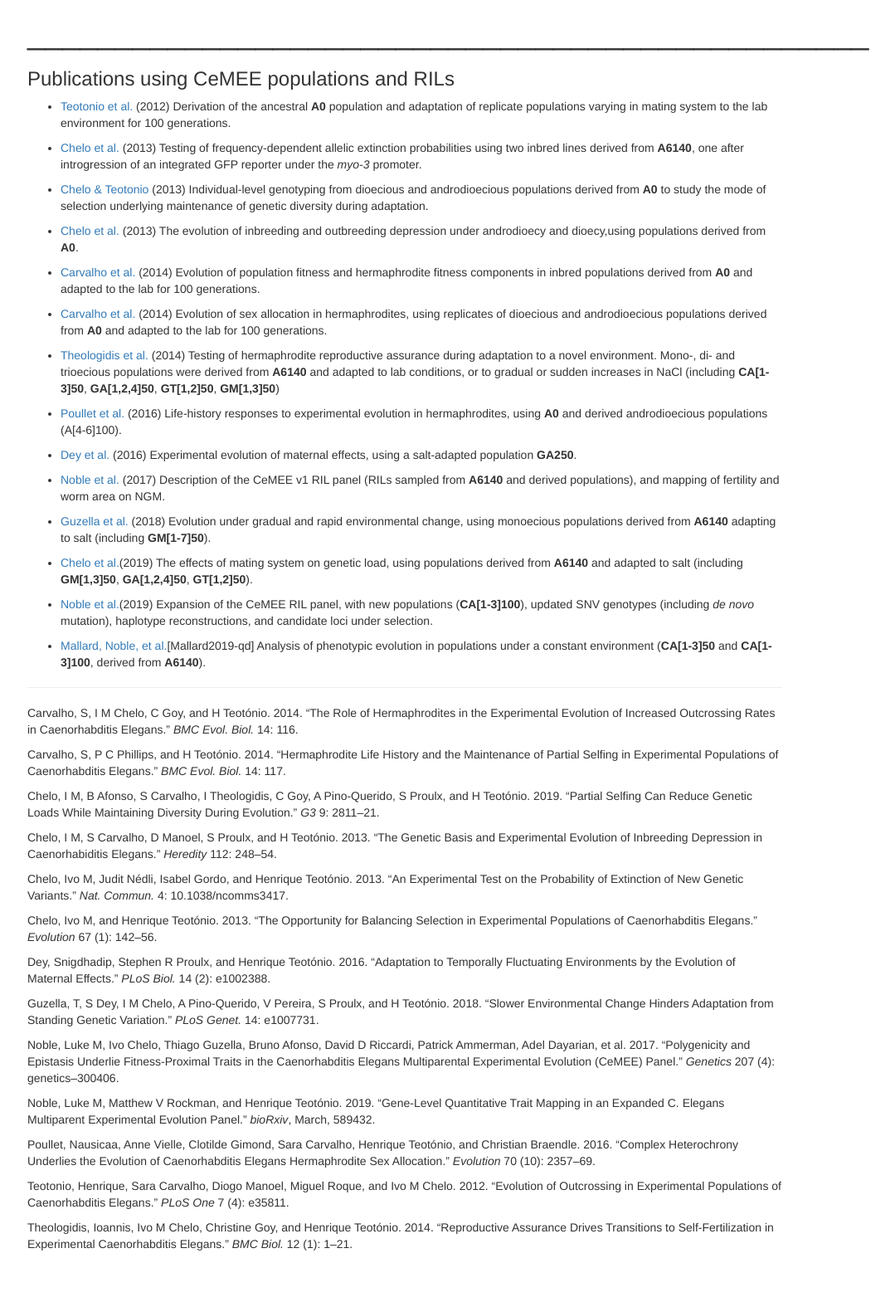
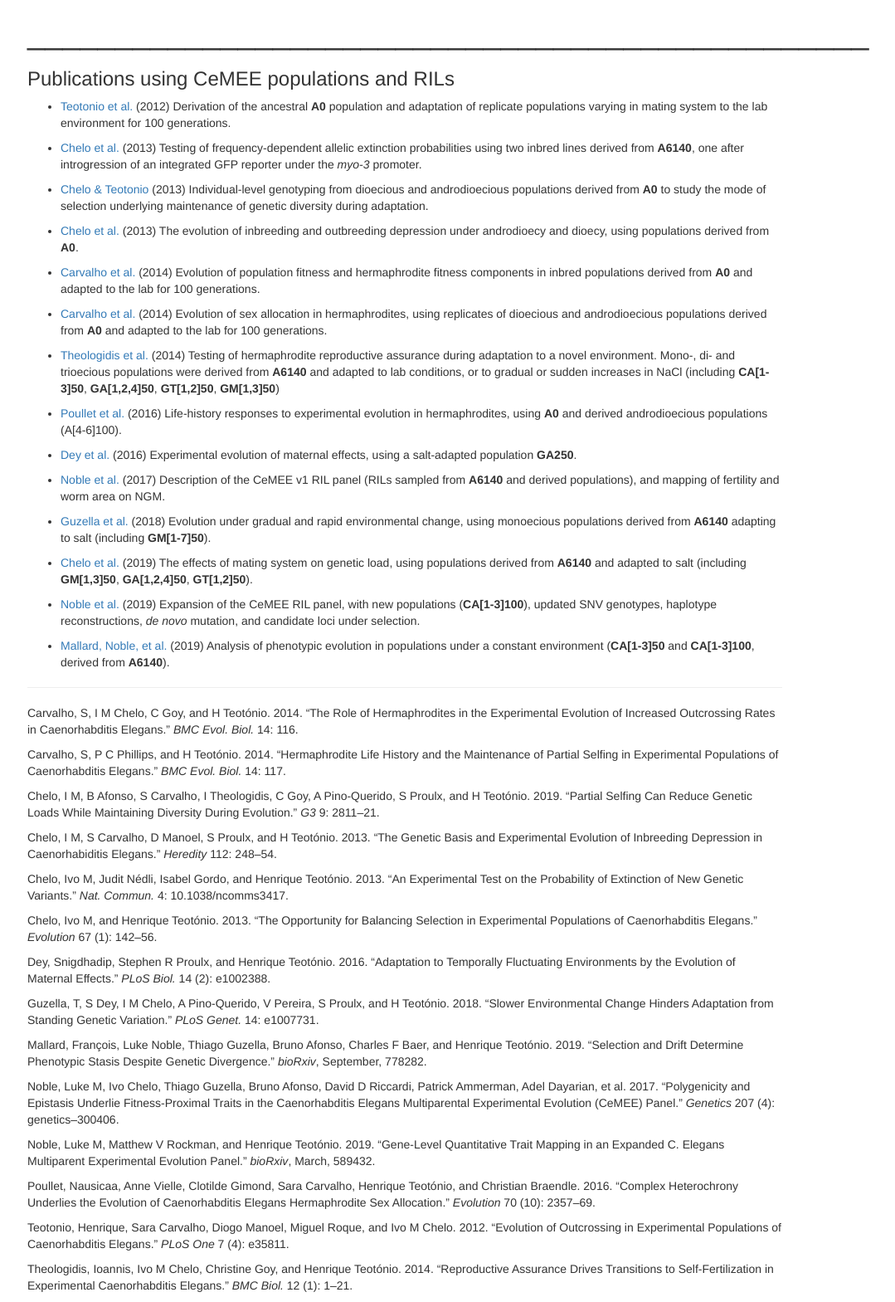
Before and after one commit to lukemn/cemee, a Jekyll site: the page pages/publications.html, which Jekyll copies as it is, in a window 1280 px wide. Shown: the whole page at 83% size, without its empty margins (152-1231 px from the left). Built offline with Jekyll 4.4.1, drawn with Linux system fonts in a browser that asks for light colours; before the commit the page ends 1519 px from its top, so only the background shows below that.

Commit message:
new pubs

```diff
--- a/pages/publications.html
+++ b/pages/publications.html
@@ -371,7 +371,7 @@ summary {
 <li><p><a href="https://journals.plos.org/plosone/article?id=10.1371/journal.pone.0035811">Teotonio et al.</a> <span class="citation">(2012)</span> Derivation of the ancestral <strong>A0</strong> population and adaptation of replicate populations varying in mating system to the lab environment for 100 generations.</p></li>
 <li><p><a href="https://www.nature.com/articles/ncomms3417?origin=ppub">Chelo et al.</a> <span class="citation">(2013)</span> Testing of frequency-dependent allelic extinction probabilities using two inbred lines derived from <strong>A6140</strong>, one after introgression of an integrated GFP reporter under the <em>myo-3</em> promoter.</p></li>
 <li><p><a href="https://onlinelibrary.wiley.com/doi/full/10.1111/j.1558-5646.2012.01744.x">Chelo &amp; Teotonio</a> <span class="citation">(2013)</span> Individual-level genotyping from dioecious and androdioecious populations derived from <strong>A0</strong> to study the mode of selection underlying maintenance of genetic diversity during adaptation.</p></li>
-<li><p><a href="https://www.nature.com/articles/hdy2013100">Chelo et al.</a> <span class="citation">(2013)</span> The evolution of inbreeding and outbreeding depression under androdioecy and dioecy,using populations derived from <strong>A0</strong>.</p></li>
+<li><p><a href="https://www.nature.com/articles/hdy2013100">Chelo et al.</a> <span class="citation">(2013)</span> The evolution of inbreeding and outbreeding depression under androdioecy and dioecy, using populations derived from <strong>A0</strong>.</p></li>
 <li><p><a href="https://bmcevolbiol.biomedcentral.com/articles/10.1186/1471-2148-14-116">Carvalho et al.</a> <span class="citation">(2014)</span> Evolution of population fitness and hermaphrodite fitness components in inbred populations derived from <strong>A0</strong> and adapted to the lab for 100 generations.</p></li>
 <li><p><a href="https://bmcevolbiol.biomedcentral.com/articles/10.1186/1471-2148-14-117">Carvalho et al.</a> <span class="citation">(2014)</span> Evolution of sex allocation in hermaphrodites, using replicates of dioecious and androdioecious populations derived from <strong>A0</strong> and adapted to the lab for 100 generations.</p></li>
 <li><p><a href="https://bmcbiol.biomedcentral.com/articles/10.1186/s12915-014-0093-1">Theologidis et al.</a> <span class="citation">(2014)</span> Testing of hermaphrodite reproductive assurance during adaptation to a novel environment. Mono-, di- and trioecious populations were derived from <strong>A6140</strong> and adapted to lab conditions, or to gradual or sudden increases in NaCl (including <strong>CA[1-3]50</strong>, <strong>GA[1,2,4]50</strong>, <strong>GT[1,2]50</strong>, <strong>GM[1,3]50</strong>)</p></li>
@@ -379,9 +379,9 @@ summary {
 <li><p><a href="https://journals.plos.org/plosbiology/article?id=10.1371/journal.pbio.1002388">Dey et al.</a> <span class="citation">(2016)</span> Experimental evolution of maternal effects, using a salt-adapted population <strong>GA250</strong>.</p></li>
 <li><p><a href="http://www.genetics.org/content/207/4/1663">Noble et al.</a> <span class="citation">(2017)</span> Description of the CeMEE v1 RIL panel (RILs sampled from <strong>A6140</strong> and derived populations), and mapping of fertility and worm area on NGM.</p></li>
 <li><p><a href="https://journals.plos.org/plosgenetics/article?id=10.1371/journal.pgen.1007731">Guzella et al.</a> <span class="citation">(2018)</span> Evolution under gradual and rapid environmental change, using monoecious populations derived from <strong>A6140</strong> adapting to salt (including <strong>GM[1-7]50</strong>).</p></li>
-<li><p><a href="https://www.g3journal.org/content/9/9/2811">Chelo et al.</a><span class="citation">(2019)</span> The effects of mating system on genetic load, using populations derived from <strong>A6140</strong> and adapted to salt (including <strong>GM[1,3]50</strong>, <strong>GA[1,2,4]50</strong>, <strong>GT[1,2]50</strong>).</p></li>
-<li><p><a href="https://www.biorxiv.org/content/10.1101/589432v1">Noble et al.</a><span class="citation">(2019)</span> Expansion of the CeMEE RIL panel, with new populations (<strong>CA[1-3]100</strong>), updated SNV genotypes (including <em>de novo</em> mutation), haplotype reconstructions, and candidate loci under selection.</p></li>
-<li><p><a href="https://www.biorxiv.org/content/10.1101/778282v1.full">Mallard, Noble, et al.</a>[Mallard2019-qd] Analysis of phenotypic evolution in populations under a constant environment (<strong>CA[1-3]50</strong> and <strong>CA[1-3]100</strong>, derived from <strong>A6140</strong>).</p></li>
+<li><p><a href="https://www.g3journal.org/content/9/9/2811">Chelo et al.</a> <span class="citation">(2019)</span> The effects of mating system on genetic load, using populations derived from <strong>A6140</strong> and adapted to salt (including <strong>GM[1,3]50</strong>, <strong>GA[1,2,4]50</strong>, <strong>GT[1,2]50</strong>).</p></li>
+<li><p><a href="https://www.biorxiv.org/content/10.1101/589432v1">Noble et al.</a> <span class="citation">(2019)</span> Expansion of the CeMEE RIL panel, with new populations (<strong>CA[1-3]100</strong>), updated SNV genotypes, haplotype reconstructions, <em>de novo</em> mutation, and candidate loci under selection.</p></li>
+<li><p><a href="https://www.biorxiv.org/content/10.1101/778282v1.full">Mallard, Noble, et al.</a> <span class="citation">(2019)</span> Analysis of phenotypic evolution in populations under a constant environment (<strong>CA[1-3]50</strong> and <strong>CA[1-3]100</strong>, derived from <strong>A6140</strong>).</p></li>
 </ul>
 <hr />
 <div id="refs" class="references">
@@ -408,6 +408,9 @@ summary {
 </div>
 <div id="ref-Guzella2018-hb">
 <p>Guzella, T, S Dey, I M Chelo, A Pino-Querido, V Pereira, S Proulx, and H Teotónio. 2018. “Slower Environmental Change Hinders Adaptation from Standing Genetic Variation.” <em>PLoS Genet.</em> 14: e1007731.</p>
+</div>
+<div id="ref-Mallard2019-qd">
+<p>Mallard, François, Luke Noble, Thiago Guzella, Bruno Afonso, Charles F Baer, and Henrique Teotónio. 2019. “Selection and Drift Determine Phenotypic Stasis Despite Genetic Divergence.” <em>bioRxiv</em>, September, 778282.</p>
 </div>
 <div id="ref-Noble2017-gh">
 <p>Noble, Luke M, Ivo Chelo, Thiago Guzella, Bruno Afonso, David D Riccardi, Patrick Ammerman, Adel Dayarian, et al. 2017. “Polygenicity and Epistasis Underlie Fitness-Proximal Traits in the Caenorhabditis Elegans Multiparental Experimental Evolution (CeMEE) Panel.” <em>Genetics</em> 207 (4): genetics–300406.</p>
```
Also changed, not shown: pages/publications.Rmd (+22 -11 lines).
